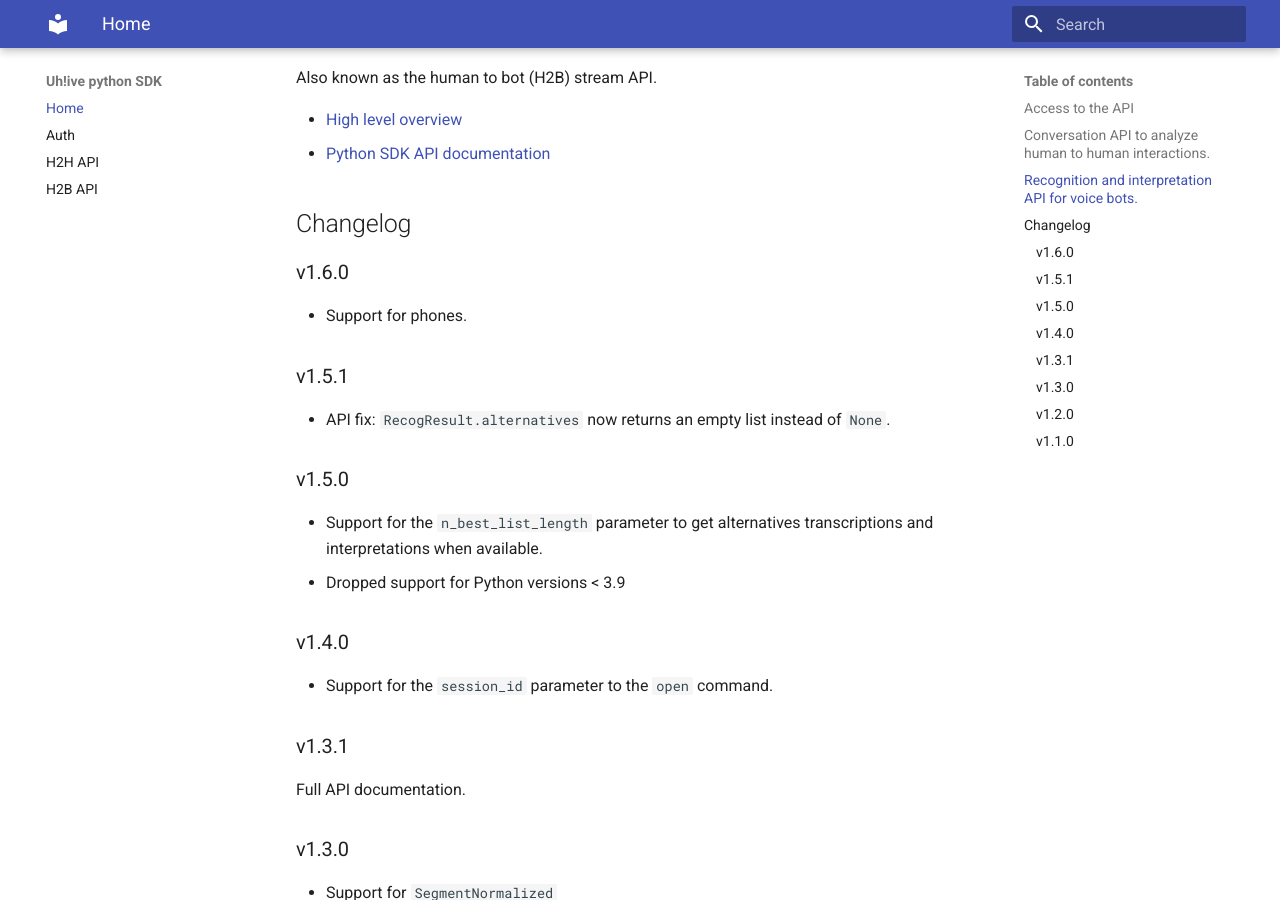
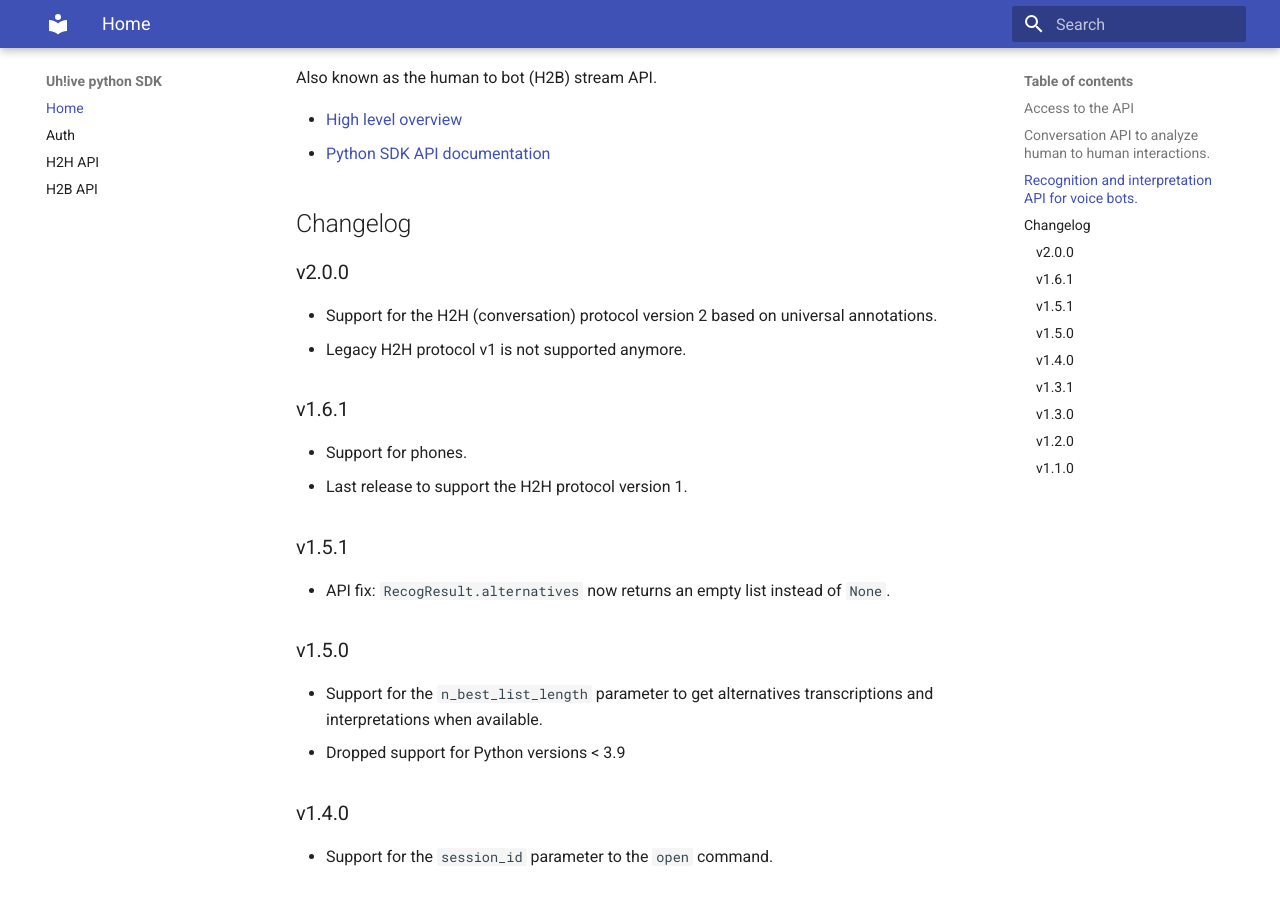
Before and after one commit to uhlive/python-sdk, an MkDocs documentation site: the page built from docs/index.md, in a window 1280 px wide and 900 px high, scrolled down 1767 px. Built offline with MkDocs 1.6.1 and Material for MkDocs 9.7.7, drawn with Linux system fonts in a browser that asks for light colours.

Commit message:
Updated changelog.

```diff
--- a/docs/index.md
+++ b/docs/index.md
@@ -84,9 +84,15 @@
 
 ## Changelog
 
-### v1.6.0
+### v2.0.0
+
+* Support for the H2H (conversation) protocol version 2 based on universal annotations.
+* Legacy H2H protocol v1 is not supported anymore.
+
+### v1.6.1
 
 * Support for phones.
+* Last release to support the H2H protocol version 1.
 
 ### v1.5.1
 
```
